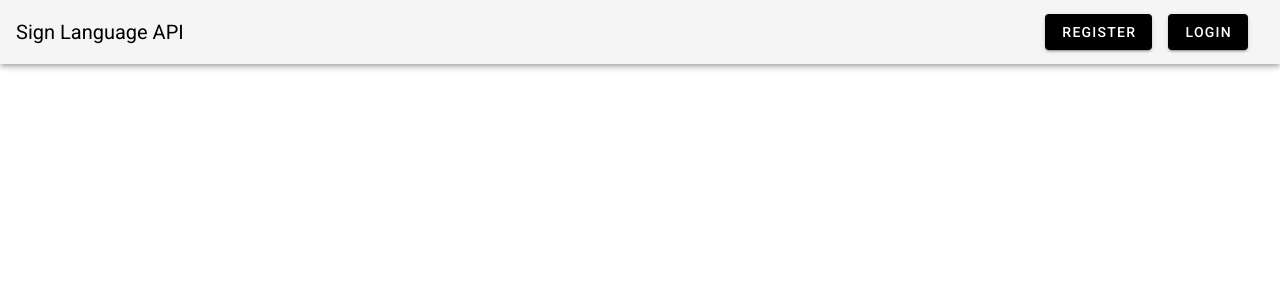
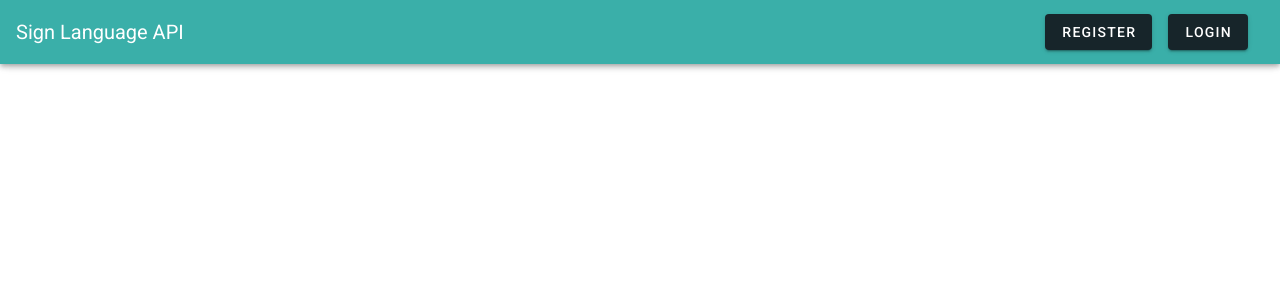
Before and after one commit to jhkritz/sign-language-api, a Vue app in the folder frontend/: page / in a window 1280 px wide. Shown: the top 300 px of the page. Built offline with nearby package versions, Linux system fonts and the light colour scheme; what vue-auth would draw is missing.

Commit message:
Colour scheme

```diff
--- a/frontend/src/views/home.vue
+++ b/frontend/src/views/home.vue
@@ -1,11 +1,12 @@
 <template>
 <v-app-bar
   elevation="4"
+  color=#3AAFA9
 >
-<v-toolbar-title class="black--text">Sign Language API</v-toolbar-title>
+<v-toolbar-title class="white--text">Sign Language API</v-toolbar-title>
 <v-spacer></v-spacer>
       <v-btn
-        color="black"
+        color=#17252A
         class="mr-4 white--text"
         @click="goToRegister()"
       >
@@ -13,7 +14,7 @@
       </v-btn>
 
       <v-btn
-        color="black"
+        color=#17252A
         class="mr-4 white--text"
         @click="goToLogin()"
       >
```
